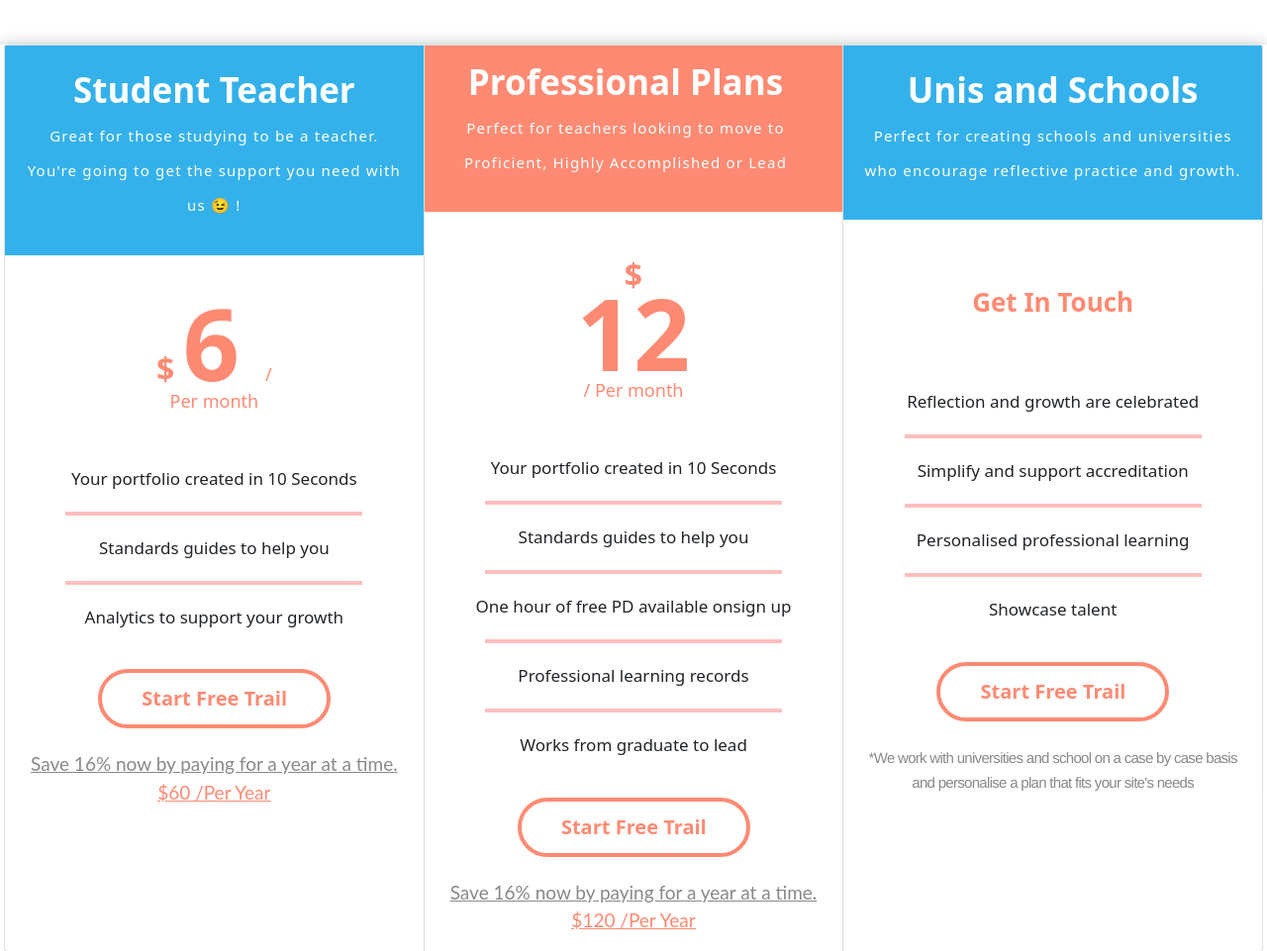
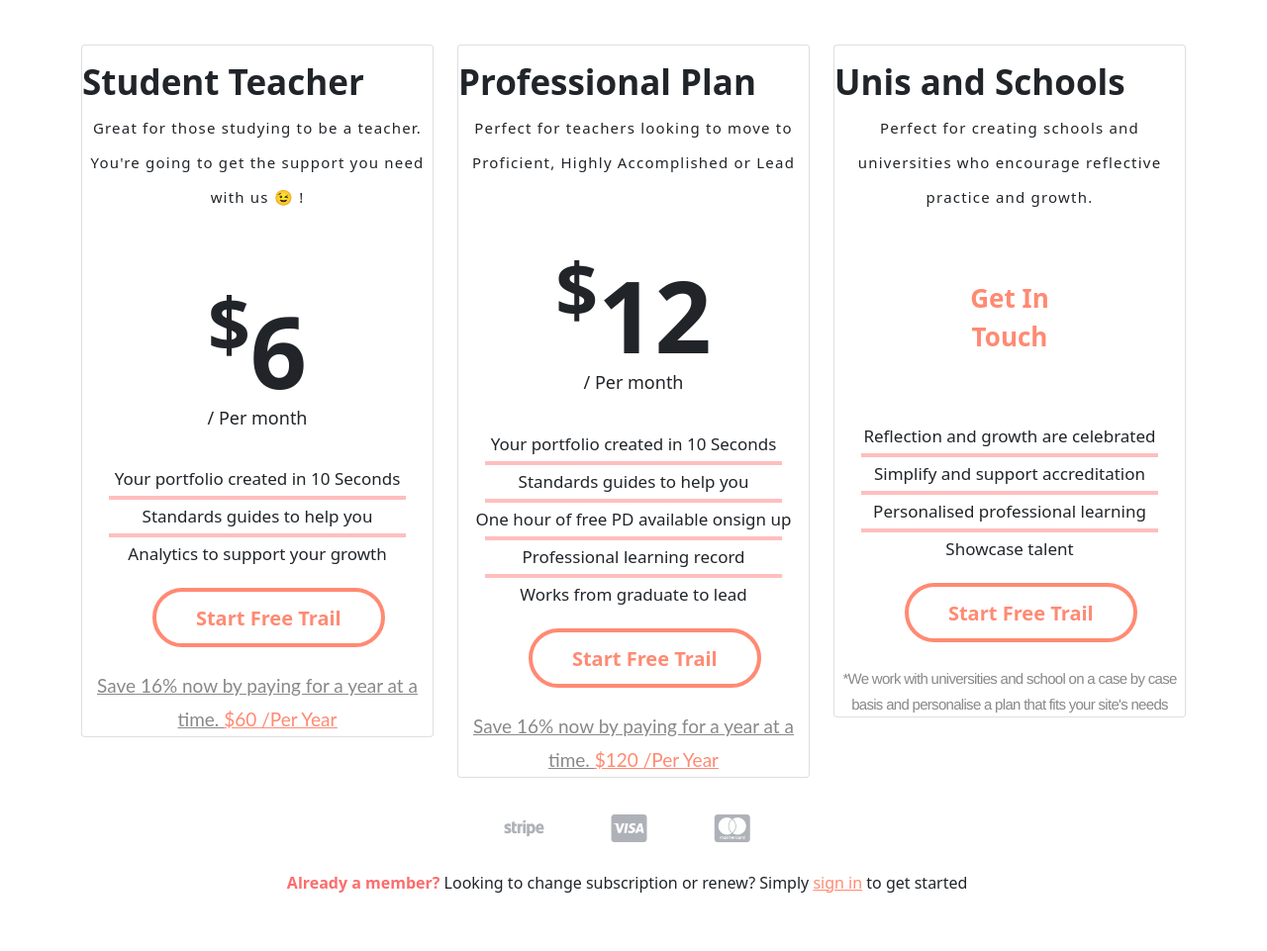
Before and after one commit to faisal2203/portfolio, a plain HTML site: page index.html in a window 1280 px wide. Shown: the part 980-1941 px from the top of the page at 99% size. Drawn offline with nearby package versions, Linux system fonts and the light colour scheme.

Commit message:
Add files via upload

```diff
--- a/index.html
+++ b/index.html
@@ -58,97 +58,95 @@
   <!-- PRICING CARD -->
 
   <section id="pricing-section">
-    <div class="p-section">
-
-      <div class="card-group">
+  <div class="container">
+    <div class="row">
+      <div class="col col-lg-4 col-md-6 col-sm-12">
         <div class="card">
-          <div class="card-top-header">
+          <div class="card-head">
             <h3 class="h3-card">Student Teacher</h3>
-            <p class="p-card">
-              Great for those studying to be a teacher. You're going to get the support you need with us 😉 !
+            <p class="p-card"> Great for those studying to be a teacher. You're going to get the support you need with us 😉 ! </p>
+          </div>
+          <div class="card-prize">
+            <p class="price-amount">
+            <p class="amount"><sup class="sup-class">$</sup>6</p><p class="month"> / Per month   </p>
             </p>
+            <div class="card-text">
+               Your portfolio created in 10 Seconds
+              <hr class="hr-card"/>
+               Standards guides to help you
+              <hr class="hr-card"/>
+               Analytics to support your growth
+              <button type="button" name="Start Free Trail" class="btn-card">Start Free Trail</button>
+              <div class="credits">
+              Save 16% now by paying for a year at a time. <a href="#" class="amt">$60 /Per Year</a>
             </div>
-          <div class="card-body">
-            <div class="price-amount">
-              <span class="dollar"> $ </span>
-              <span class="amount"> 6 </span>
-              <span class="month"> / Per month </span>
-
             </div>
-            <p class="card-text">Your portfolio created in 10 Seconds</p>
-            <hr class="hr-card" />
-            <p class="card-text">Standards guides to help you</p>
-            <hr class="hr-card" />
-            <p class="card-text">Analytics to support your growth</p>
-            <button class="btn-card">Start Free Trail</button>
-            <div class="credits">
-              Save 16% now by paying for a year at a time.
-              <a href="#" class="amt"> $60 /Per Year</a>
           </div>
         </div>
       </div>
 
 
+      <div class="col col-lg-4 col-md-6 col-sm-12">
         <div class="card">
-          <div class="card-top-header-center">
-            <h3 class="h3-card">Professional Plans</h3>
-            <p class="p-card">
-              Perfect for teachers looking to move to Proficient, Highly Accomplished or Lead
+          <div class="card-head-middle">
+            <h3 class="h3-card"> Professional Plan </h3>
+            <p class="p-card"> Perfect for teachers looking to move to Proficient, Highly Accomplished or Lead </p>
+          </div>
+          <div class="card-prize">
+            <p class="price-amount">
+            <p class="amount"><sup class="sup-class">$</sup>12</p><p class="month"> / Per month   </p>
             </p>
+            <div class="card-text">
+              Your portfolio created in 10 Seconds
+              <hr class="hr-card"/>
+              Standards guides to help you
+              <hr class="hr-card"/>
+              One hour of free PD available onsign up
+              <hr class="hr-card"/>
+              Professional learning record
+              <hr class="hr-card"/>
+              Works from graduate to lead
+              <button type="button" name="Start Free Trail" class="btn-card">Start Free Trail</button>
+                <div class="credits">
+              Save 16% now by paying for a year at a time. <a href="#" class="amt">$120 /Per Year </a>
             </div>
-          <div class="card-body">
-            <div class="price-amount">
-              <span class="dollar"> $ </span>
-              <span class="amount"> 12 </span>
-              <span class="month"> / Per month </span>
             </div>
-            <p class="card-text">Your portfolio created in 10 Seconds</p>
-            <hr class="hr-card" />
-            <p class="card-text">Standards guides to help you</p>
-            <hr class="hr-card" />
-            <p class="card-text">One hour of free PD available onsign up</p>
-            <hr class="hr-card">
-            <p class="card-text">Professional learning records</p>
-            <hr class="hr-card">
-            <p class="card-text">Works from graduate to lead</p>
-            <button class="btn-card">Start Free Trail</button>
-            <div class="credits">
-              Save 16% now by paying for a year at a time.
-              <a href="#" class="amt">$120 /Per Year</a>
           </div>
         </div>
       </div>
 
 
+
+      <div class="col col-lg-4 col-md-6 col-sm-12">
         <div class="card">
-          <div class="card-top-header">
-            <h3 class="h3-card">Unis and Schools</h3>
-            <p class="p-card">
-              Perfect for creating schools and universities who encourage reflective practice and growth.
-            </p>
+          <div class="card-head">
+            <h3 class="h3-card"> Unis and Schools </h3>
+            <p class="p-card">Perfect for creating schools and universities who encourage reflective practice and growth.</p>
           </div>
-          <div class="card-body">
+          <div class="card-prize">
             <div class="card-msg">
-              <span class="msg"> Get In Touch</span>
+                  <span class="msg">Get In Touch</span>
             </div>
-            <p class="card-text">Reflection and growth are celebrated</p>
-            <hr class="hr-card" />
-            <p class="card-text">Simplify and support accreditation</p>
-            <hr class="hr-card" />
-            <p class="card-text">Personalised professional learning</p>
-            <hr class="hr-card" />
-            <p class="card-text">Showcase talent</p>
-            <button class="btn-card">Start Free Trail</button>
-
+            <div class="card-text">
+              Reflection and growth are celebrated
+              <hr class="hr-card"/>
+              Simplify and support accreditation
+              <hr class="hr-card"/>
+              Personalised professional learning
+              <hr class="hr-card"/>
+              Showcase talent
+              <button type="button" name="Start Free Trail" class="btn-card">Start Free Trail</button>
               <div class="credits-sm">
               *We work with universities and school on a case by case basis and personalise a plan that fits your site's needs
             </div>
             </div>
           </div>
         </div>
+      </div>
+
 
     </div>
-
+  </div>
   </section>
 
 
```
Lines whose indentation alone changed are shown as unchanged.
